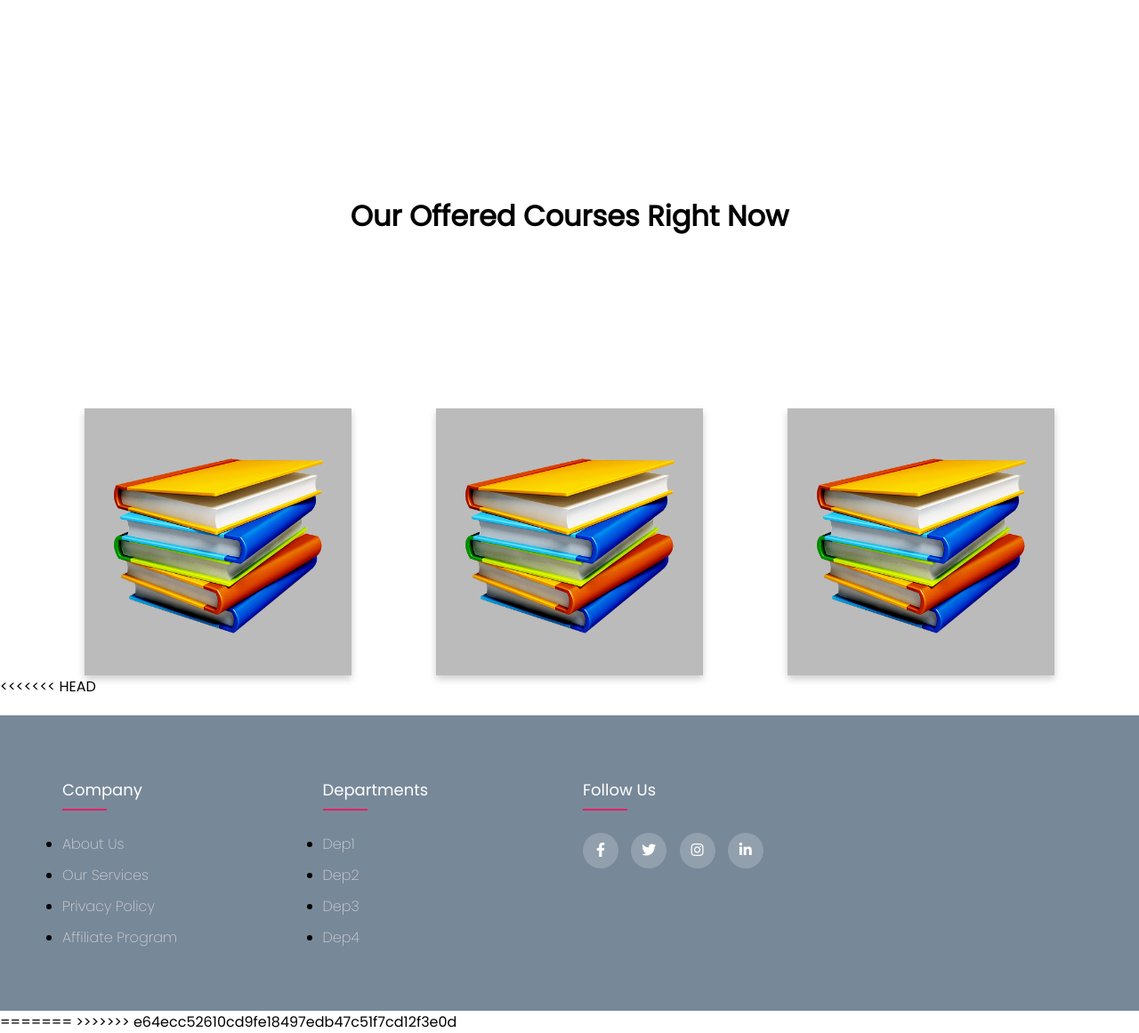
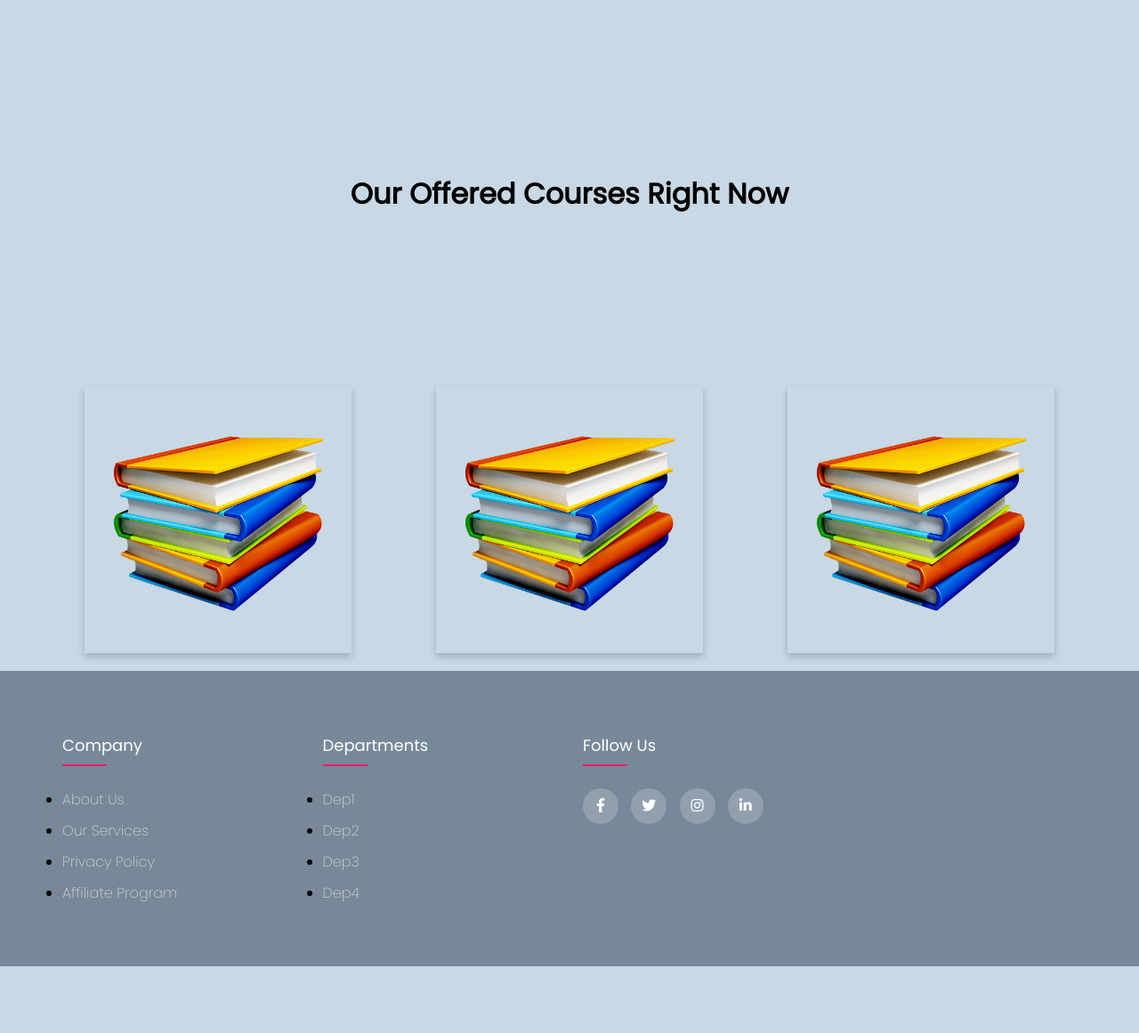
Before and after one commit to arnobm97/courseRegSystem, a PHP site: page / in a window 1280 px wide; the page is wider, and only the part inside the window is pictured. Shown: the part 846-2007 px from the top of that part at 89% size. After the commit the page ends 1932 px from the top of that part, so only its background shows below. Run offline with PHP 8.4, Linux system fonts and the light colour scheme.

Commit message:
handling conflicts

```diff
--- a/css/style.css
+++ b/css/style.css
@@ -15,12 +15,8 @@ color themes -
 	box-sizing: border-box;
 	max-width: 100%;
     font-family: 'Poppins', sans-serif;
-<<<<<<< HEAD
-
 }
 body{
-=======
->>>>>>> e64ecc52610cd9fe18497edb47c51f7cd12f3e0d
     background: #c8d8e4;
 }
 
@@ -69,11 +65,8 @@ header ul li a:hover{
 }
 
 ::-webkit-scrollbar-thumb {
-<<<<<<< HEAD
 	/* background: #f2f2f2; */
-=======
 	background: #f2f2f2;
->>>>>>> e64ecc52610cd9fe18497edb47c51f7cd12f3e0d
 	border-radius:6px;
 }
 ::-webkit-scrollbar-thumb:hover {
@@ -159,7 +152,7 @@ header ul li a:hover{
 }
 
 .flip-card-front {
-    background-color: #bbb;
+    background-color: transparent;
     color: black;
     background-size: cover;
 }
@@ -222,7 +215,6 @@ header ul li a:hover{
 
 .course-main {
     position: relative;
-<<<<<<< HEAD
 }
 /* footer css  */
 .foot-container{
@@ -355,17 +347,13 @@ map{
 }
 /*responsive*/
 @media(max-width: 767px){
-  .footer-col{
+    .footer-col{
     width: 50%;
     margin-bottom: 30px;
 }
 }
 @media(max-width: 574px){
-  .footer-col{
+    .footer-col{
     width: 100%;
 }
 }
-
-=======
-}
->>>>>>> e64ecc52610cd9fe18497edb47c51f7cd12f3e0d
--- a/includes/footer.php
+++ b/includes/footer.php
@@ -2,7 +2,6 @@
     <script type="text/javascript" src="/coursereg/js/app.js"></script>
 
 </body>
-<<<<<<< HEAD
 
 <footer class="footer">
   	 <div class="foot-container">
@@ -38,6 +37,4 @@
   	 	</div>
   	 </div>
   </footer>
-=======
->>>>>>> e64ecc52610cd9fe18497edb47c51f7cd12f3e0d
 </html>
--- a/includes/header.php
+++ b/includes/header.php
@@ -6,10 +6,7 @@
     <meta name="viewport" content="width=device-width, initial-scale=1.0">
     <link rel="icon" href="/coursereg/media/images/logo.png">
     <link rel="stylesheet" href="/coursereg/css/style.css">
-<<<<<<< HEAD
     <link rel="stylesheet" type="text/css" href="https://cdnjs.cloudflare.com/ajax/libs/font-awesome/5.15.1/css/all.min.css">
-=======
->>>>>>> e64ecc52610cd9fe18497edb47c51f7cd12f3e0d
     <title>Course Registration</title>
 </head>
 <body>
```
Also changed, not shown: login.php (+1 -11 lines).
